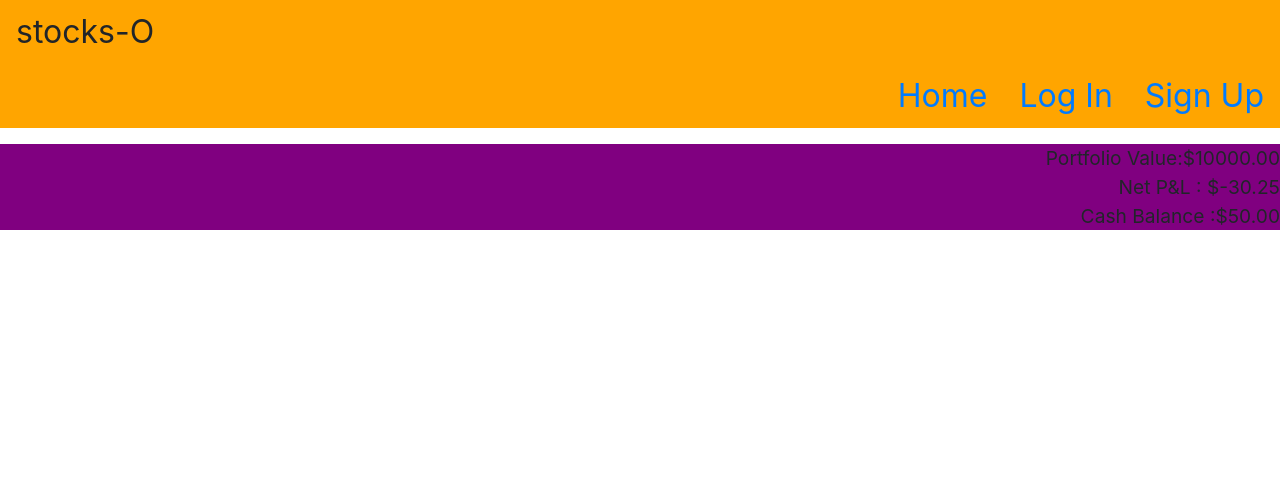
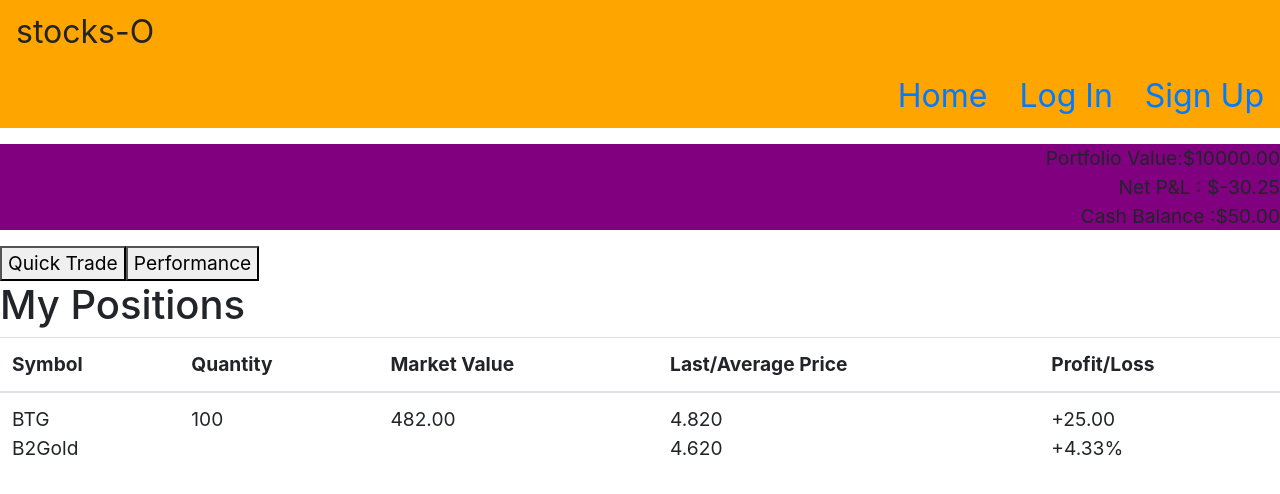
Before and after one commit to Nerajno/stocks-O-frontend, a React (Create React App) app: page /myportfolio in a window 1280 px wide. Shown: the top 494 px of the page. Built offline with nearby package versions, Linux system fonts and the light colour scheme.

Commit message:
update myportfolio

```diff
--- a/src/components/Favorites.js
+++ b/src/components/Favorites.js
@@ -4,6 +4,8 @@ import React,{useEffect, useState} from "react";
 function FavoritesData({ticker,standardName,lastPrice,percentChange}){
     return(
         <table className="table">
+
+
 
                 <tbody>
 
@@ -54,6 +56,16 @@ function Favorites({ticker,standardName,lastPrice, percentChange}){
 
     return(
         <div>
+            <table className="table">
+                <thead>
+                    <tr>
+                    <th scope="col">Symbol</th>
+                    <th scope="col">Company</th>
+                    <th scope="col">Last Price</th>
+                    <th scope="col">Open P&L</th>
+                    </tr>
+                </thead>
+                </table>
             {stocksData.length > 0 &&  stocksData.map((stocks)=>
                 <FavoritesData key ={stocks.id}{...stocks}/>
             )}
--- a/src/components/MyPortfolio.js
+++ b/src/components/MyPortfolio.js
@@ -14,7 +14,43 @@ function MyPortfolio(){
                     Cash Balance :$50.00
                 </li>
                 </ul>
+            </div>
+            <div>
+                <button className="quickTrade"> Quick Trade</button>
+                <button className="performance"> Performance</button>
+            </div>
+            <div>
+                <h1>My Positions</h1>
+                <table class="table">
+  <thead>
+    <tr>
+      <th scope="col">Symbol</th>
+      <th scope="col">Quantity</th>
+      <th scope="col">Market Value</th>
+      <th scope="col">Last/Average Price</th>
+      <th scope="col">Profit/Loss</th>
+    </tr>
+  </thead>
+  <tbody>
+    <tr>
+      <td scope="row">
+          <li className="portfolioList">BTG</li>
+          <li className="portfolioList">B2Gold</li>
+      </td>
+      <td>100</td>
+      <td>482.00</td>
+      <td>
+          <li className="portfolioList">4.820</li>
+          <li className="portfolioList">4.620</li>
+      </td>
+      <td>
+          <li className="portfolioList">+25.00</li>
+         <li className="portfolioList">+4.33%</li>
+          </td>
+    </tr>
 
+  </tbody>
+</table>
 
             </div>
 
--- a/src/index.css
+++ b/src/index.css
@@ -77,6 +77,9 @@ body {
   list-style: none;
 
 }
+ .portfolioList{
+  list-style: none;
+}
 
 
 .navigation{
```
